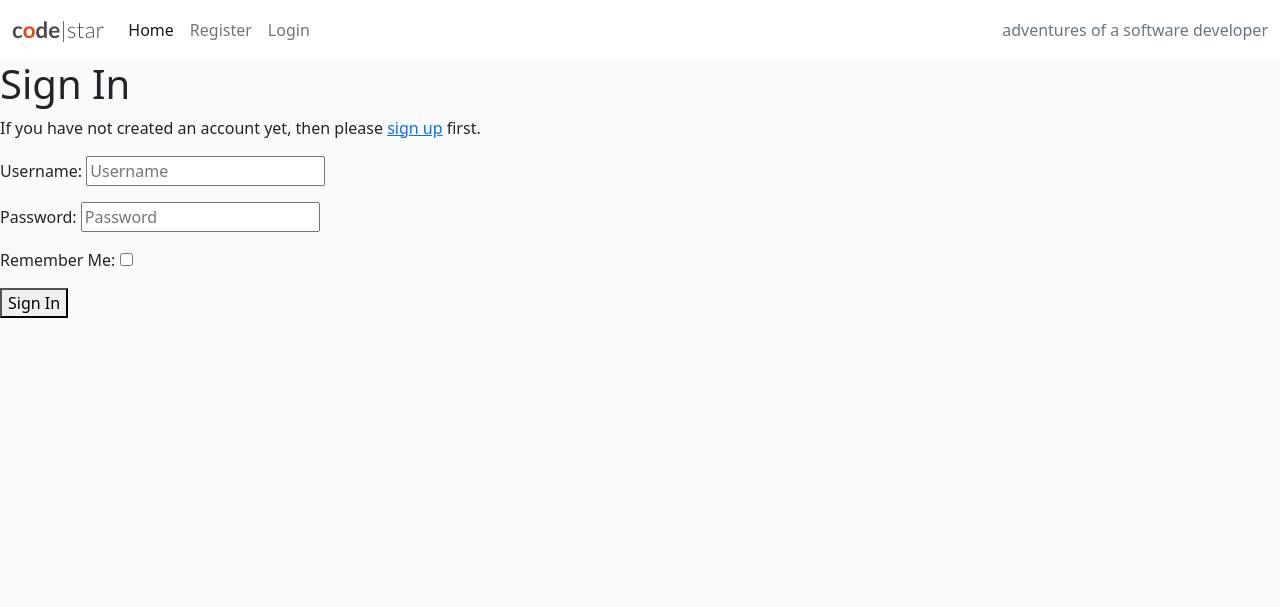
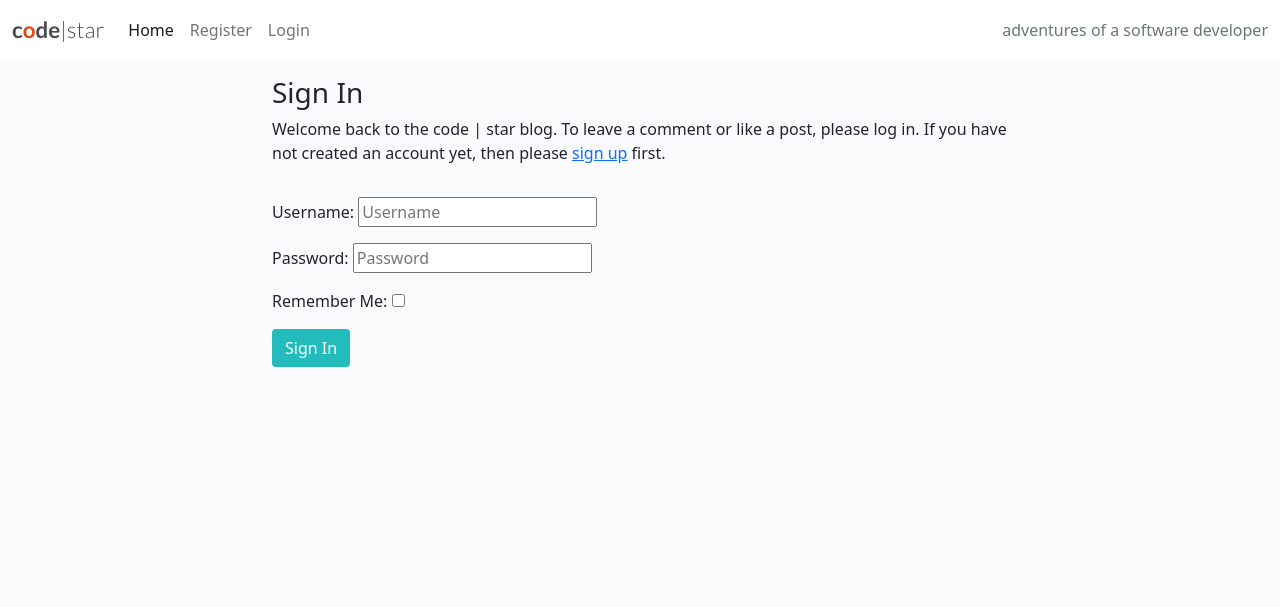
Before and after one commit to siobhanlgorman/Django-Blog-App, a Django app: page /accounts/login/ in a window 1280 px wide. Shown: the top 607 px of the page. Run offline with Django 3.2, Linux system fonts and the light colour scheme; some libraries are stand-ins or nearby versions.

Commit message:
Customise login.html welcome and signin message and button

```diff
--- a/templates/account/login.html
+++ b/templates/account/login.html
@@ -7,11 +7,19 @@
 
 {% block content %}
 
-<h1>{% trans "Sign In" %}</h1>
+<div class="container">
+  <div class="row">
+    <div class="col-md-8 mt-3 offset-md-2">
+      <h3>{% trans "Sign In" %}</h3>
 
+      <p>{% blocktrans %}Welcome back to the code | star blog. To leave a comment or like a post, please log in. If you
+        have not created an account yet, then please
+        <a href="{{ signup_url }}">sign up</a> first.{% endblocktrans %}</p>
 
-<p>{% blocktrans %}If you have not created an account yet, then please
-<a href="{{ signup_url }}">sign up</a> first.{% endblocktrans %}</p>
+    </div>
+  </div>
+  <div class="row">
+    <div class="col-md-8 mt-3 offset-md-2">
 
       <form class="login" method="POST" action="{% url 'account_login' %}">
         {% csrf_token %}
@@ -19,7 +27,9 @@
         {% if redirect_field_value %}
         <input type="hidden" name="{{ redirect_field_name }}" value="{{ redirect_field_value }}" />
         {% endif %}
-  <button class="primaryAction" type="submit">{% trans "Sign In" %}</button>
+        <button class="btn btn-signup right" type="submit">{% trans "Sign In" %}</button>
       </form>
-
+    </div>
+  </div>
+</div>
 {% endblock %}
```
Lines whose indentation alone changed are shown as unchanged.
